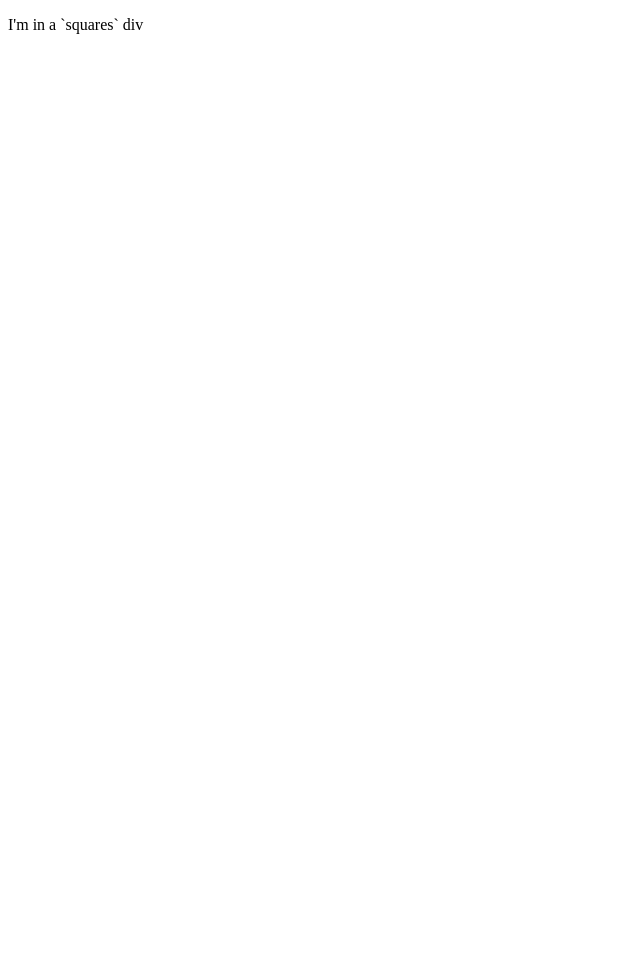
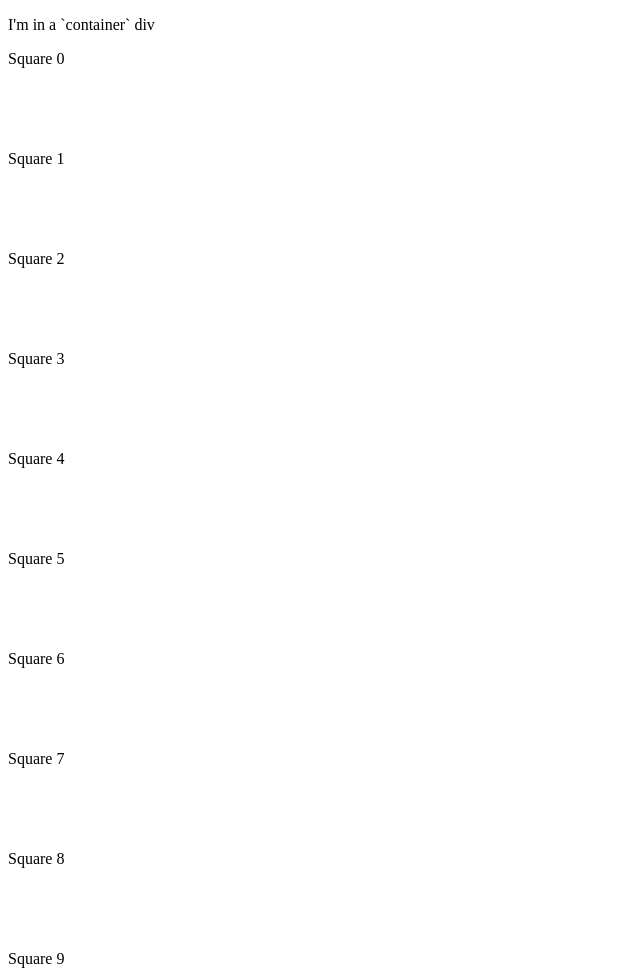
Before and after one commit to bmalchert/etch-a-sketch, a plain HTML site: page index.html in a window 1280 px wide. Shown: the top 968 px of the page, without its empty margins (0-640 px from the left). Before the commit the page ends 800 px from the top, so only its background shows below. Drawn offline with Linux system fonts and the light colour scheme.

Commit message:
Add loop to create 16 div squares in #container

```diff
--- a/index.html
+++ b/index.html
@@ -10,8 +10,8 @@
 
 <body>
 
-  <div id="squares">
-    <p>I'm in a `squares` div</p>
+  <div id="container">
+    <p>I'm in a `container` div</p>
   </div>
 
   <script src="js/script.js"></script>
--- a/js/script.js
+++ b/js/script.js
@@ -1,2 +1,11 @@
-const squares = document.querySelectorAll("#squares");
-console.log(squares);
+const container = document.querySelector('#container');
+console.log(container);
+
+// Create 16 `div` squares
+for (let i = 0; i < 16; i++) {
+  const square = document.createElement('div');
+  square.style.width  = '100px';
+  square.style.height = '100px';
+  square.textContent  = 'Square ' + i;
+  container.appendChild(square);
+}
```
